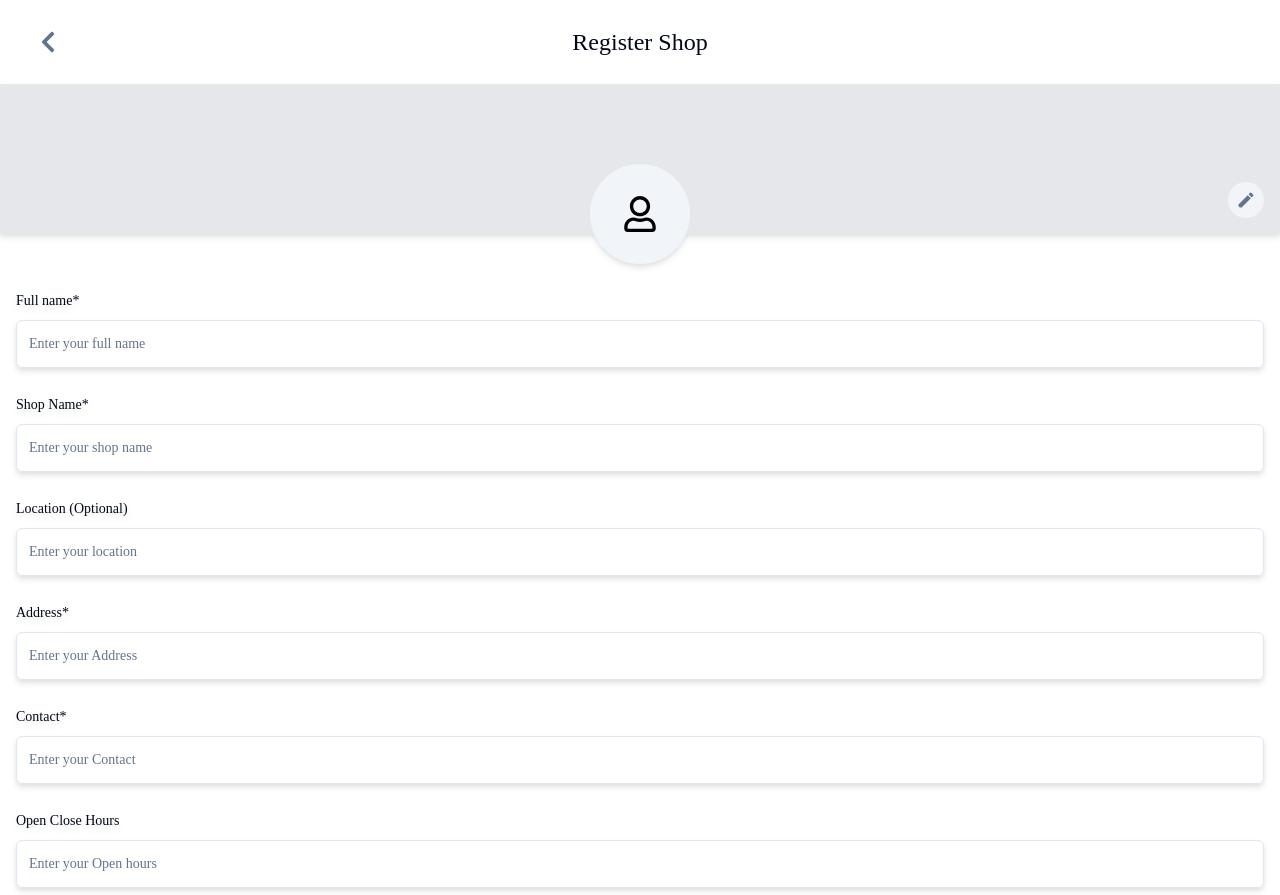
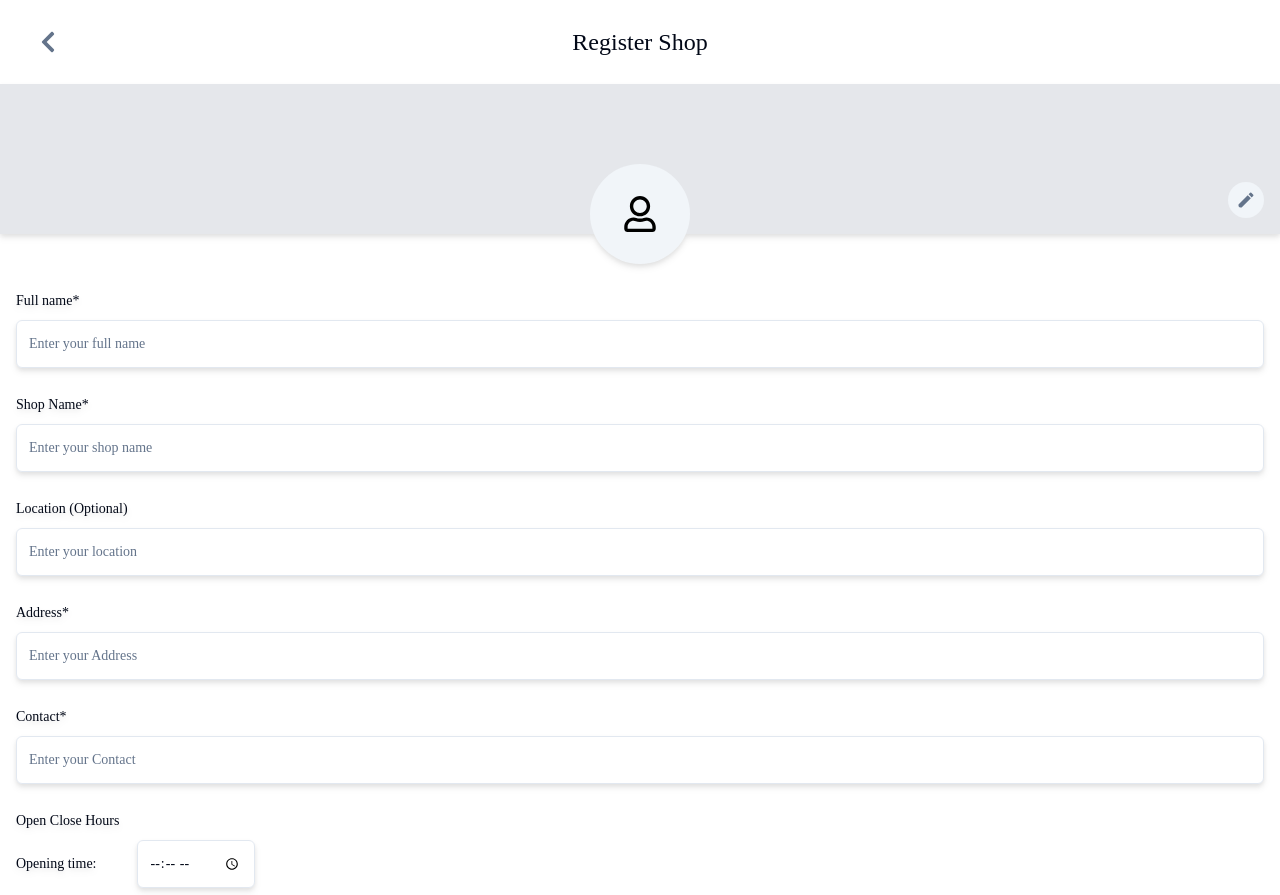
Before and after one commit to geekclick/Mealway, a React (Vite) app in the folder client/: page /register-shop in a window 1280 px wide. Shown: the top 895 px of the page. Built offline with nearby package versions, Linux system fonts and the light colour scheme; a web font is replaced by a local one.

Commit message:
create opening and closing hours

```diff
--- a/client/src/components/homepage/ShopSlide1.jsx
+++ b/client/src/components/homepage/ShopSlide1.jsx
@@ -38,7 +38,7 @@ import { getVendorList } from "@/services/vendor-services";
 function ShopSlide1({ title }) {
   const dispatch = useDispatch();
   const navigate = useNavigate();
-  const { vendorList } = useSelector((state) => state.vendorSlice);
+  const vendorList = useSelector((state) => state.vendorSlice.vendorList) || [];
 
   useEffect(() => {
     getVendorList(dispatch, navigate);
--- a/client/src/pages/RegisterShop.jsx
+++ b/client/src/pages/RegisterShop.jsx
@@ -33,7 +33,7 @@ function RegisterShop() {
     contact: "",
     ratings: "",
     reviews: "",
-    opnCloseHours: "",
+    openCloseHours: { open: "", close: "" },
     menu: [],
   });
 
@@ -75,6 +75,14 @@ function RegisterShop() {
     console.log(file);
     setImage({ ...image, [name]: file });
     console.log(image);
+  };
+
+  const handleHours = (e) => {
+    const { name, value } = e.target;
+    setFormData({
+      ...formData,
+      openCloseHours: { ...formData.openCloseHours, [name]: value },
+    });
   };
 
   useEffect(() => {
@@ -196,13 +204,26 @@ function RegisterShop() {
           </div>
           <div className="w-full space-y-2">
             <Label>Open Close Hours</Label>
-            <Input
-              placeholder="Enter your Open hours"
-              type="text"
-              name="opnCloseHours"
-              value={formData.opnCloseHours}
-              onChange={(e) => handleChange(e, setFormData)}
-            />
+            <div className="flex items-center space-x-10">
+              <h5>Opening time:</h5>
+              <Input
+                className="w-fit"
+                type="time"
+                name="open"
+                value={formData.openCloseHours.open}
+                onChange={handleHours}
+              />
+            </div>
+            <div className="flex items-center space-x-12">
+              <h5>Closing time:</h5>
+              <Input
+                className="w-fit"
+                type="time"
+                name="close"
+                value={formData.openCloseHours.close}
+                onChange={handleHours}
+              />
+            </div>
           </div>
           <div className="w-full justify-start items-start flex flex-col space-y-2">
             <Label>Menu</Label>
--- a/client/src/pages/VendorInfo.jsx
+++ b/client/src/pages/VendorInfo.jsx
@@ -42,18 +42,22 @@ function VendorInfo() {
         <div className="h-[2px] w-full bg-[#BFC6CC] mt-6"></div>
         <div className=" space-y-4 w-11/12">
           <h5 className="flex justify-between">
-            Monday-Friday <span>:</span>{" "}
-            <span className="text-primary">10:00 - 22.00</span>
+            Opening Time <span>:</span>{" "}
+            <span className="text-primary">
+              {thisVendor.openCloseHours.open}
+            </span>
           </h5>
           <h5 className="flex justify-between">
-            Saturday-Sunday <span>:</span>{" "}
-            <span className="text-primary">12:00 - 20.00</span>
+            Closing Time <span>:</span>{" "}
+            <span className="text-primary">
+              {thisVendor.openCloseHours.close}
+            </span>
           </h5>
         </div>
         <div className="h-[2px] w-full bg-[#BFC6CC] mt-6"></div>
         <div className="flex justify-between items-center w-11/12">
           <h5>Phone Number </h5>
-          <h5 className="text-primary">+91 1122334455</h5>
+          <h5 className="text-primary">+91 {thisVendor.contact}</h5>
         </div>
       </div>
     </section>
--- a/client/src/store/index.js
+++ b/client/src/store/index.js
@@ -9,7 +9,7 @@ import vendorReducer from "./reducers/vendorSlice";
 const persistConfig = {
     key: "root",
     storage,
-    whitelist: ["authSlice"], // List of reducers to persist (optional)
+    whitelist: ["authSlice", "vendorSlice"], // List of reducers to persist (optional)
     // blacklist: ["sidebarSlice"],
 };
 
--- a/client/src/store/reducers/vendorSlice.js
+++ b/client/src/store/reducers/vendorSlice.js
@@ -13,7 +13,7 @@ const initialState = {
         contact: "",
         ratings: "",
         reviews: "",
-        opnCloseHours: "",
+        openCloseHours: { open: "", close: "" },
         menu: [],
     },
 };
```
